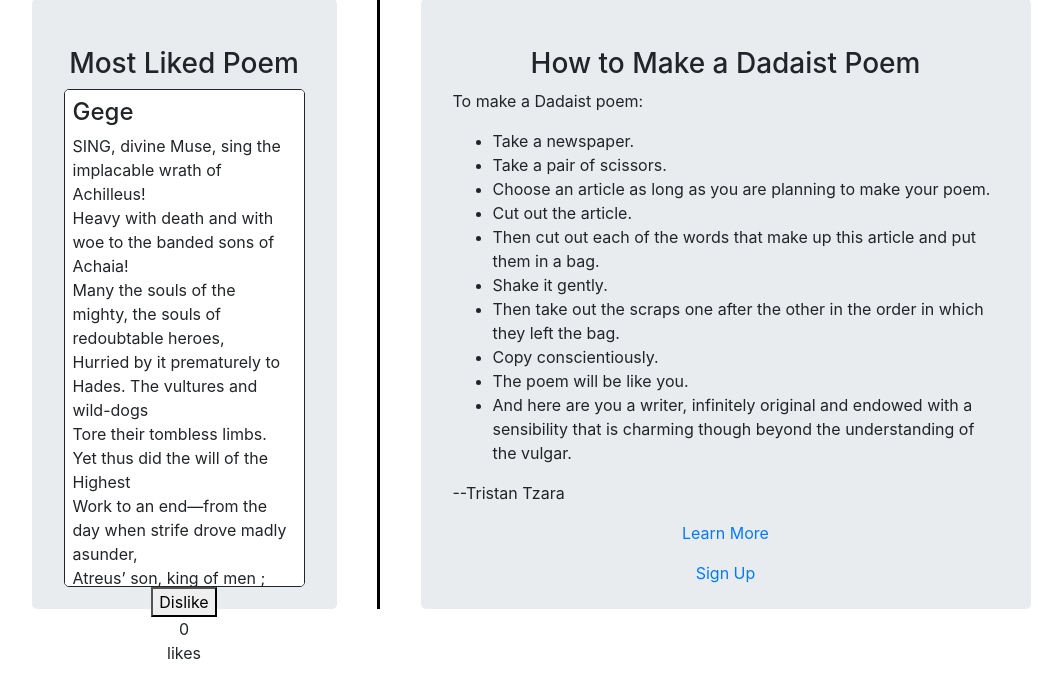
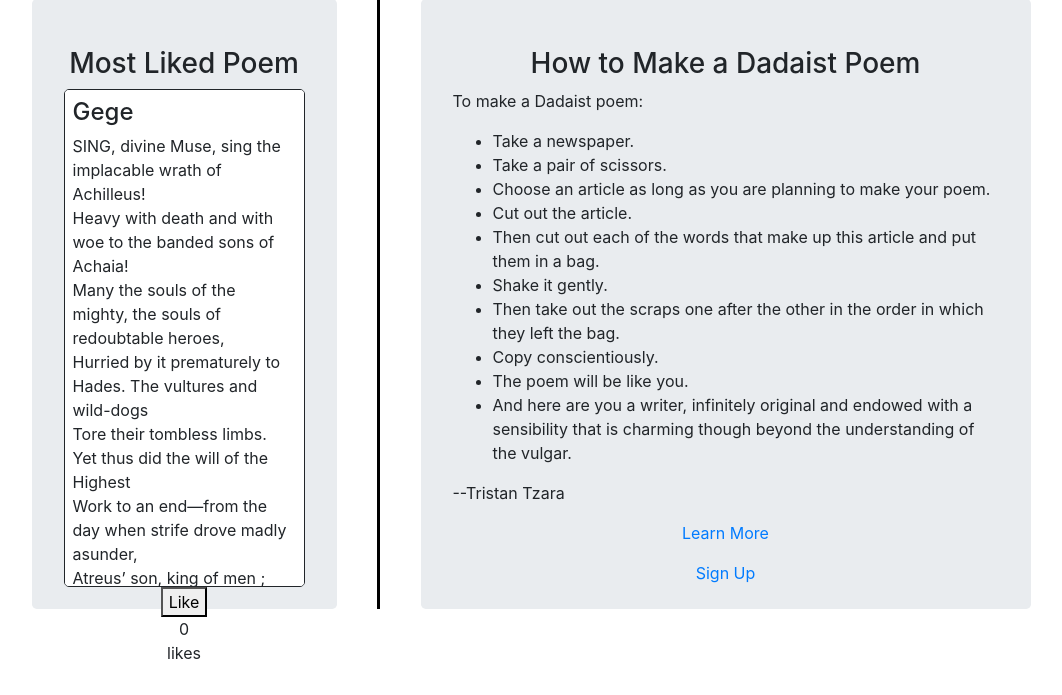
Before and after one commit to justlewis334/wad2-team-05b, a Django app: page /poemApp/ in a window 1280 px wide. Shown: the part 105-800 px from the top of the page, without its empty margins (109-1171 px from the left). Run offline with Django 3.2, Linux system fonts and the light colour scheme; data comes from the database, SQL or seed files in the repository; data that the repository does not hold is empty; some libraries are stand-ins or nearby versions.

Commit message:
Like button working (for the wrong reasons?)

```diff
--- a/poemgram/poemApp/models.py
+++ b/poemgram/poemApp/models.py
@@ -16,7 +16,7 @@
 class Poem(models.Model):
     title = models.CharField(max_length=100, null=False)
     user = models.ForeignKey(User, on_delete=models.SET_NULL, null=True)
-    likes = models.ManyToManyField(User, default=False, blank=True, related_name='post_likes')
+    likes = models.ManyToManyField(User, default=None, blank=True, related_name='post_likes')
     articleTitle = models.CharField(max_length=100, null=True)
     text = models.TextField(null=False)
     addedDate = models.DateTimeField(auto_now_add=True, null=False)
@@ -36,7 +36,7 @@
 
 LIKE_CHOICES = (
     ('Like', 'Like'),
-    ('Unlike', 'Unlike'),
+    ('Dislike', 'Dislike'),
 )
 
 
--- a/poemgram/poemApp/views.py
+++ b/poemgram/poemApp/views.py
@@ -143,7 +143,7 @@
 
         if not created:
             if like.value == 'Like':
-                like.value = 'Unlike'
+                like.value = 'Dislike'
             else:
                 like.value = 'Like'
         else:
--- a/poemgram/static/poemLikes.js
+++ b/poemgram/static/poemLikes.js
@@ -5,12 +5,12 @@
 
     const poem_id = $(this).attr('id')
 
-    const likeText = $('.like-button${poem_id}').text()
+    const likeText = $(`.like-button${poem_id}`).text()
     const trim = $.trim(likeText)
     const url = $(this).attr('action')
 
     let res;
-    const likes = $('.like-count${poem_id}').text()
+    const likes = $(`.like-count${poem_id}`).text()
     const trimCount = parseInt(likes)
 
     $.ajax({
@@ -21,14 +21,14 @@
             'poem_id':poem_id,
         },
         success: function (response) {
-            if(trim === 'Unlike') {
-                $('.like-button${poem_id}').text('Like')
+            if(trim === 'Dislike') {
+                $(`.like-button${poem_id}`).text('Like')
                 res = trimCount - 1
             } else {
-                $('.like-button${poem_id}').text('Unlike')
+                $(`.like-button${poem_id}`).text('Dislike')
                 res = trimCount + 1
             }
-            $('.like-count${poem_id}').text(res)
+            $(`.like-count${poem_id}`).text(res)
         },
         error: function (error) {
             console.log(error);
--- a/poemgram/templates/poemApp/poem.html
+++ b/poemgram/templates/poemApp/poem.html
@@ -15,24 +15,20 @@
 
 </div>
 
-<!-- Code for like button - Poem page not finished so can't slot it in anywhere -->
-
 <form action="{% url 'poemApp:like-poem' %}" method="post" class="like-form" id="{{obj.id}}">
 	{% csrf_token %}
 	<input type="hidden" name="poem_id" value="{{obj.id}}">
 	<button type="submit" class="ui button like-button{{obj.id}}">
-	{% if user_prof not in obj.liked.all %}
+	{% if user not in obj.likes.all %}
 		Like
 	{% else %}
 		Dislike
 	{% endif %}
 	</button>
-	<div class="column">
-		<div class="like-count{{obj.id}}">{{obj.total_likes}}</div>
-	</div>
-	<div class="column">
-		likes
-	</div>
+
+	<div class="like-count{{obj.id}}">{{obj.total_likes}}</div>
+	likes
+
 </form>
 
-<script src="{% static 'poemLike.js' %}"} ></script>
+<script src="{% static 'poemLikes.js' %}"} ></script>
```
